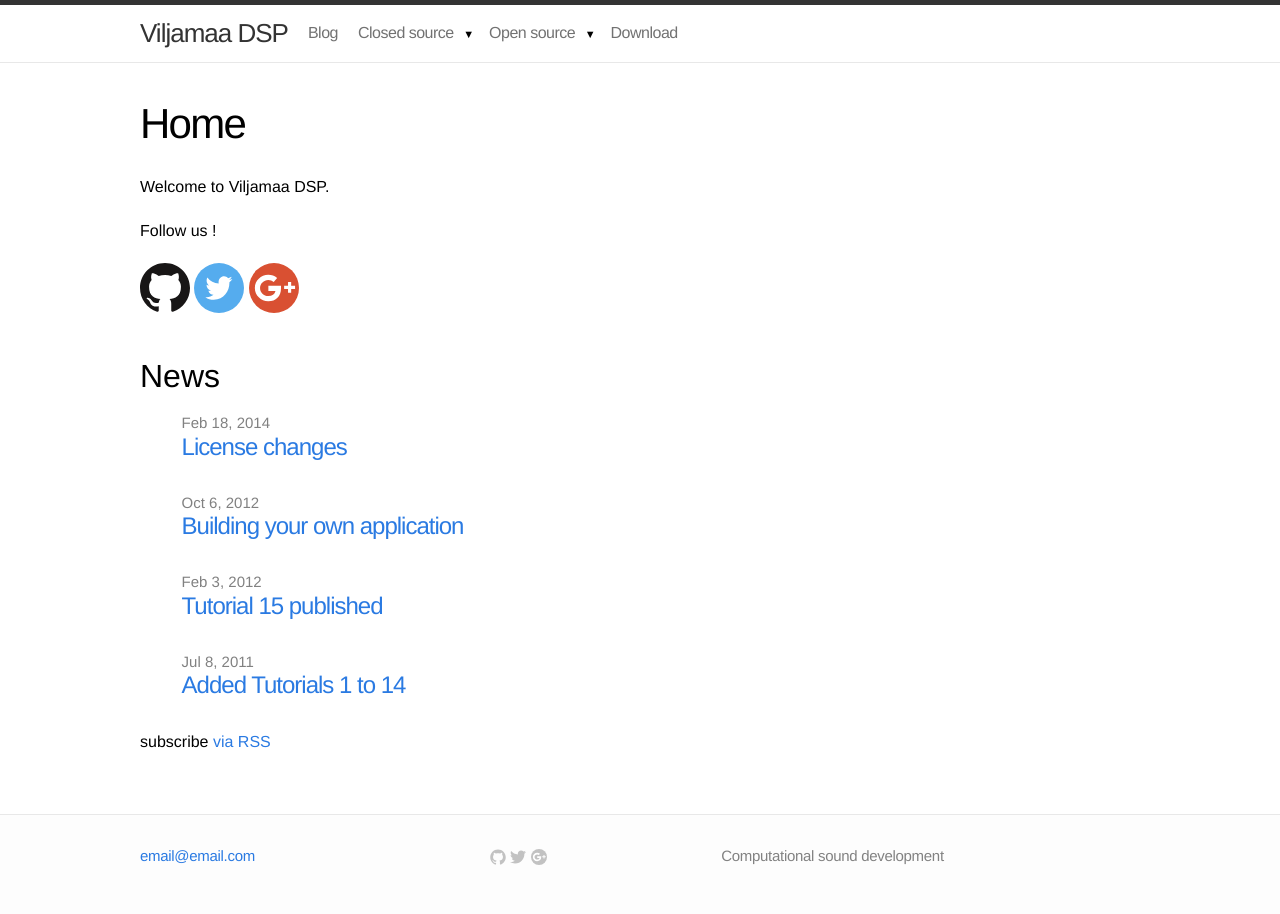
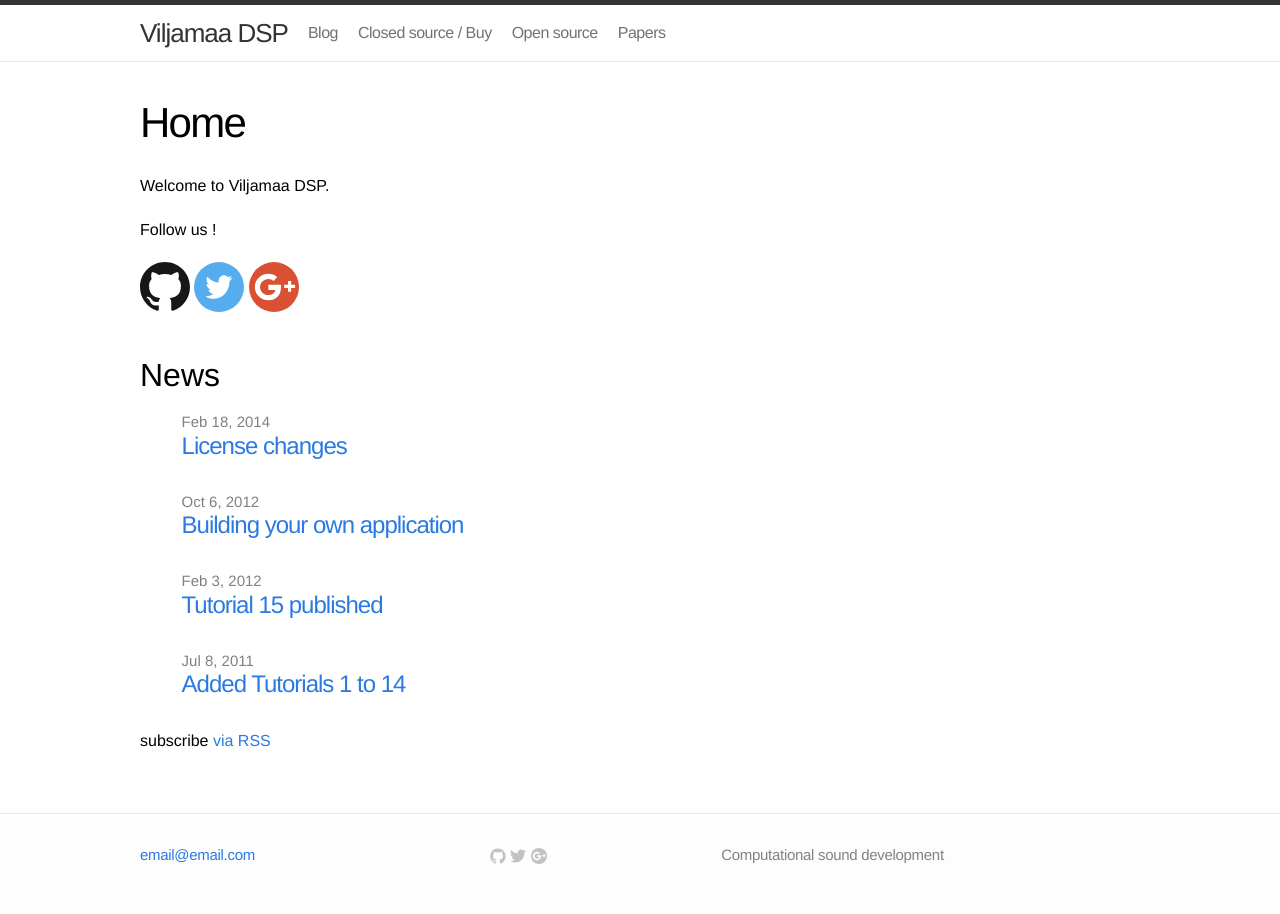
Before and after one commit to mviljamaa/mviljamaa.github.io, a Jekyll site: the page built from index.markdown, in a window 1280 px wide. Built offline with Jekyll 4.4.1, drawn with Linux system fonts in a browser that asks for light colours.

Commit message:
header.html update
header.html update

```diff
--- a/_includes/header.html
+++ b/_includes/header.html
@@ -50,9 +50,26 @@
           {% capture lg %}{{page.language}}/{% endcapture %}
         {% endif %}
 
-        <li><a href="{{ site.baseurl }}/{{ lg }}beginners-tutorials/">Blog</a></li>
-        <li><a href="{{site.baseurl}}/{{ lg }}intermediate-tutorials/">Closed source</a>
-          <span class="arrow">&#9660;</span>
+        <li><a href="{{ site.baseurl }}/{{ lg }}beginners-tutorials/">Blog</a>
+<!--           <span class="arrow">&#9660;</span>
+          <ul class="sub-menu">
+            {% assign sorted_pages = site.pages | sort:"order" %}
+            {% capture tuts_root %}/{{ lg }}beginners-tutorials/{% endcapture %}
+            {% for p in sorted_pages %}
+              {% assign splt = p.url | split: tuts_root %}
+              {% if splt.size == 2 and splt[0] == '' %}
+                {% assign slash = splt[1] | split: '/' %}
+                {% if slash.size == 1 %}
+                  <li><a href="{{p.url | prepend: site.baseurl}}">{{p.title}}</a></li>
+                {% else %}
+                  <li><a href="{{p.url | prepend: site.baseurl}}">{{p.title}}</a></li>
+                {% endif %}
+              {% endif %}
+            {% endfor %}
+          </ul> -->
+        </li>
+        <li><a href="{{site.baseurl}}/{{ lg }}intermediate-tutorials/">Closed source / Buy</a>
+          <!-- <span class="arrow">&#9660;</span>
           <ul class="sub-menu">
             {% assign sorted_pages = site.pages | sort:"order" %}
             {% capture tuts_root %}/{{ lg }}intermediate-tutorials/{% endcapture %}
@@ -88,10 +105,10 @@
               {% assign level = 0 %}
               </ul></li>
             {% endif %}
-          </ul>
+          </ul> -->
         </li>
         <li><a href="{{site.baseurl}}/{{ lg }}miscellaneous/">Open source</a>
-          <span class="arrow">&#9660;</span>
+          <!-- <span class="arrow">&#9660;</span>
           <ul class="sub-menu">
             {% assign sorted_pages = site.pages | sort:"order" %}
             {% capture tuts_root %}/{{ lg }}miscellaneous/{% endcapture %}
@@ -127,9 +144,9 @@
               {% assign level = 0 %}
               </ul></li>
             {% endif %}
-          </ul>
+          </ul> -->
         </li>
-        <li><a href="{{site.baseurl}}/{{ lg }}download/">Download</a></li>
+        <li><a href="{{site.baseurl}}/{{ lg }}download/">Papers</a></li>
 
 
         <!-- <li><select id="myLanguage" onchange="myFunction()">
```
